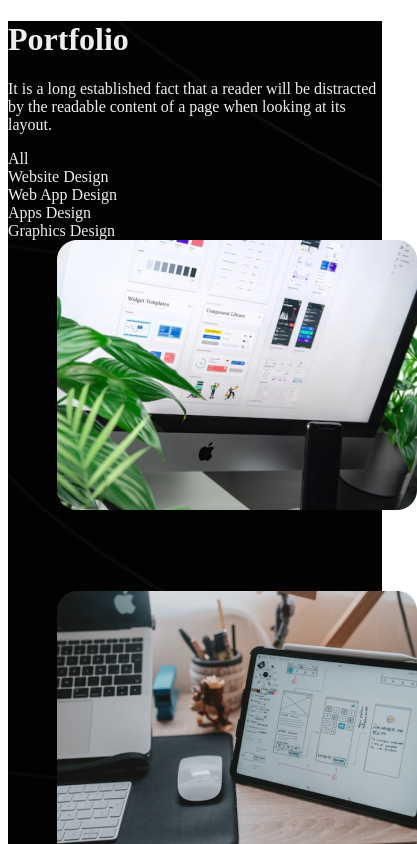
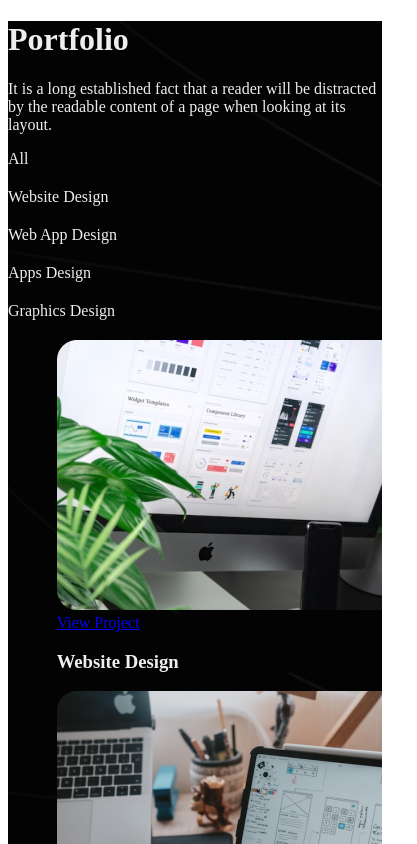
Before and after one commit to mahmudulhsn/vue-portfolio, a Vue app: page /portfolio in a window 390 px wide. Shown: the top 844 px of the page, 417 px wide, since content can reach past the window. Built offline with nearby package versions, Linux system fonts and the light colour scheme.

Commit message:
fixed design

```diff
--- a/src/components/Portfolios/SinglePortfolio.vue
+++ b/src/components/Portfolios/SinglePortfolio.vue
@@ -2,7 +2,7 @@
   <div class="relative portfolio-details">
     <div class="single-portfolio">
       <img
-        class="m-auto mb-6 border p-1 rounded-3xl"
+        class="m-auto mb-6 border p-1 rounded-3xl w-full"
         :src="portfolio.image"
         alt=""
       />
@@ -11,8 +11,6 @@
     <div
       class="
         overlay
-        w-72
-        h-52
         absolute
         top-5
         left-5
@@ -46,13 +44,34 @@ export default {
 <style scoped>
 .overlay {
   /* display: block; */
-  visibility: hidden;
+  visibility: visible;
   background: rgba(0, 0, 0, 0.8);
-  width: 80%;
-  height: 80%;
+  width: 89%;
+  height: 85%;
 }
 .portfolio-details:hover .overlay {
   visibility: visible;
+}
+
+@media (max-width: 1370px) {
+  .overlay {
+    width: 82%;
+    height: 80%;
+  }
+}
+
+@media (max-width: 770px) {
+  .single-portfolio {
+    width: 100%;
+  }
+  .portfolio-details {
+    width: 80%;
+    margin: auto;
+  }
+  .overlay {
+    width: 93%;
+    height: 92%;
+  }
 }
 
 @media (max-width: 640px) {
--- a/src/views/PortfolioView.vue
+++ b/src/views/PortfolioView.vue
@@ -40,7 +40,9 @@
           </span>
         </div> -->
         <div v-for="tag in tags" :key="tag.id">
-          <SingleTag :tag="tag" />
+          <div class="tag-div">
+            <SingleTag :tag="tag" />
+          </div>
         </div>
       </div>
 
@@ -192,4 +194,11 @@ export default {
 .portfolio {
   justify-content: flex-start;
 }
+.cards {
+  overflow: auto;
+}
+
+.tag-div {
+  margin-bottom: 20px;
+}
 </style>
```
